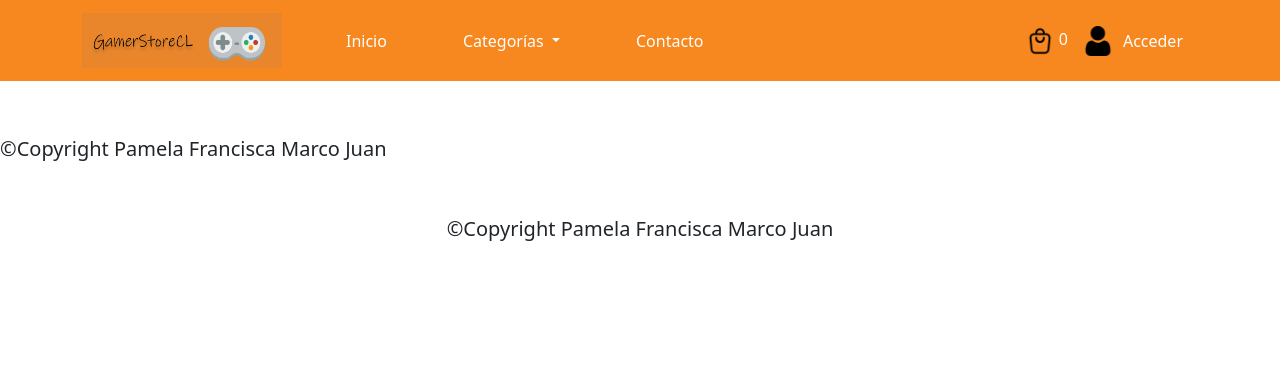
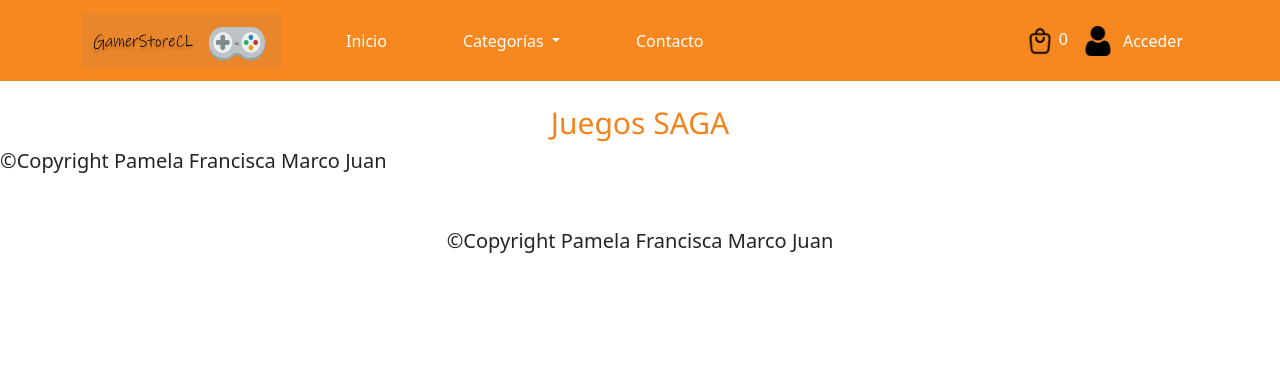
Before and after one commit to JuanmirandaSiromax/gamerstorecl, a Django app: template mientretencion/templates/juegos/detalle_juego.html in a window 1280 px wide. Shown: the top 381 px of the page. Run offline with Django 4.2, Linux system fonts and the light colour scheme; the template is opened without the code that fills it, so the values that code supplies are empty.

Commit message:
Update detalle_juego.html

```diff
--- a/mientretencion/templates/juegos/detalle_juego.html
+++ b/mientretencion/templates/juegos/detalle_juego.html
@@ -7,7 +7,8 @@
 
 {% block contenido %}
 
-<h1>Juegos SAGA</h1>
+<br>
+<h1 class="titulo-novedades">Juegos SAGA</h1>
 
 
   <div class="container">
```
